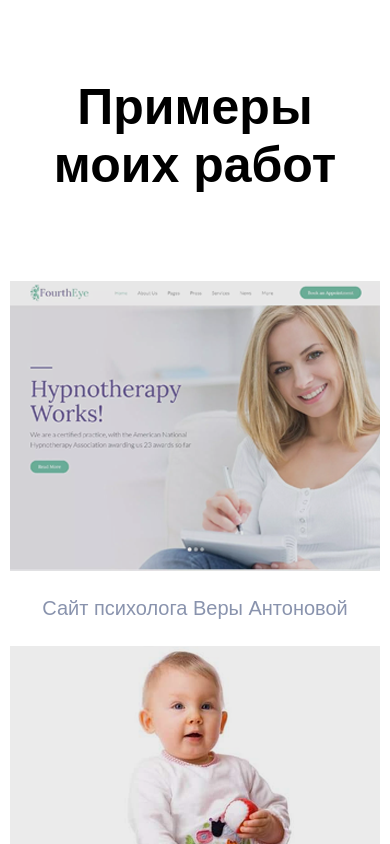
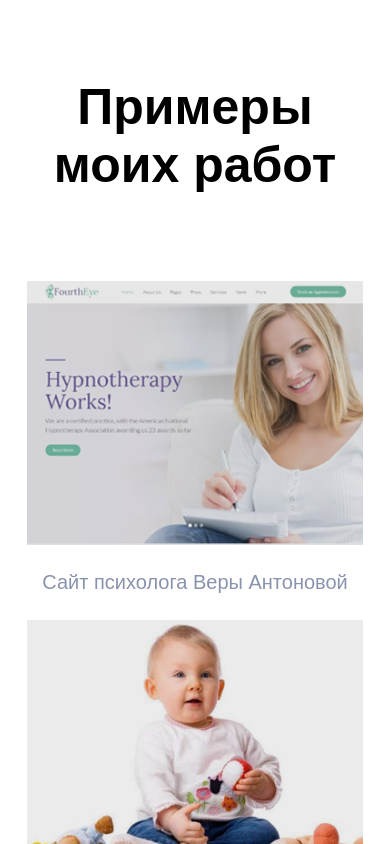
Before and after one commit to lismaxserg/intensivVerstki2508, a plain HTML site: page index.html in a window 390 px wide. Shown: the part 1890-2734 px from the top of the page. Drawn offline with nearby package versions, Linux system fonts and the light colour scheme.

Commit message:
Update style.css

```diff
--- a/style.css
+++ b/style.css
@@ -386,6 +386,9 @@ footer {
       display: none;
    }
 
+   img {
+      max-width: 90%
+   }
 }
 
 
```
